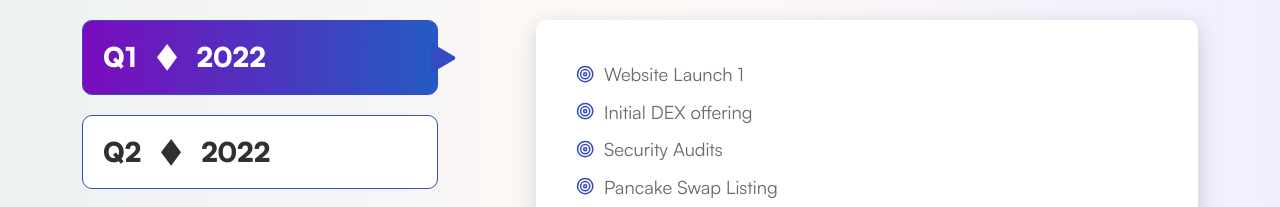
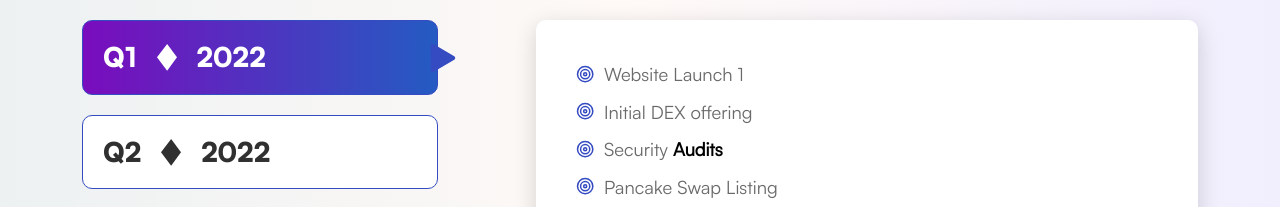
Before and after one commit to AlaminCoding/infinity-farm, a Next.js app: page / in a window 1280 px wide. Shown: the part 5040-5247 px from the top of the page. Built offline with nearby package versions, Linux system fonts and the light colour scheme.

Commit message:
Link add done

```diff
--- a/assets/data/tabData.js
+++ b/assets/data/tabData.js
@@ -6,7 +6,7 @@ const tabData = [
     ans: [
       "Website Launch 1",
       "Initial DEX offering ",
-      "Security Audits ",
+      "Security <a href='https://drive.google.com/file/d/1F1uuxdgmtBi0t-37daVqkgcdiVMJz5cx/view?usp=sharing' target='_blank' rel='noreferrer'>Audits</a>",
       "Pancake Swap Listing ",
       "Launch on BSC ",
       "Launch on Polygon ",
--- a/components/block/Roadmap.jsx
+++ b/components/block/Roadmap.jsx
@@ -90,7 +90,10 @@ const Roadmap = () => {
                   {element.ans.map((element, index) => (
                     <li key={index}>
                       <FiTarget />
-                      {element}
+                      <div
+                        className="ans-line"
+                        dangerouslySetInnerHTML={{ __html: element }}
+                      />
                     </li>
                   ))}
                 </AnsList>
@@ -223,6 +226,9 @@ const AnsList = styled.ul`
       color: #354bc1;
       margin-right: 10px;
     }
+    a {
+      font-weight: bold;
+    }
   }
   @media screen and (max-width: 992px) {
     width: 100%;
```
